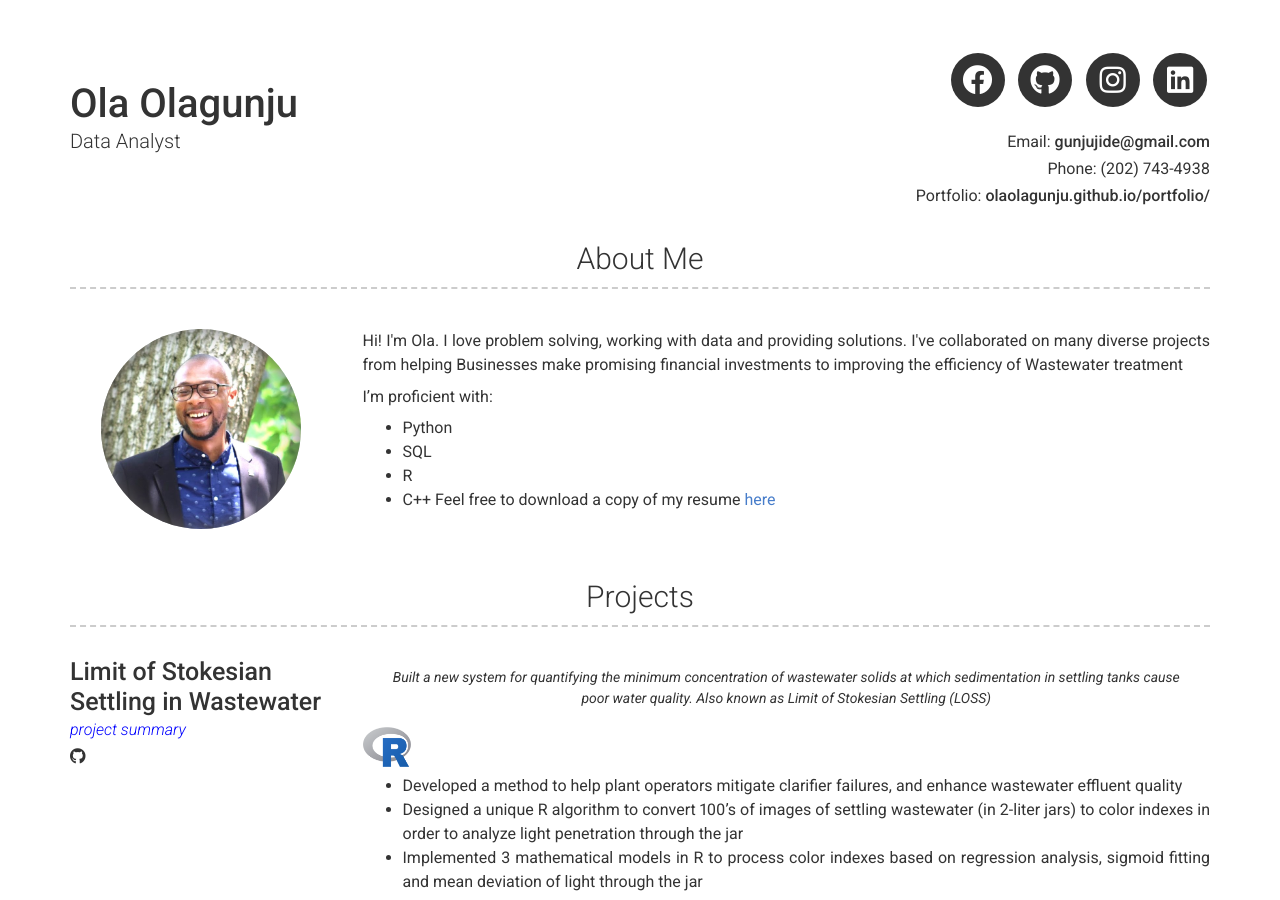
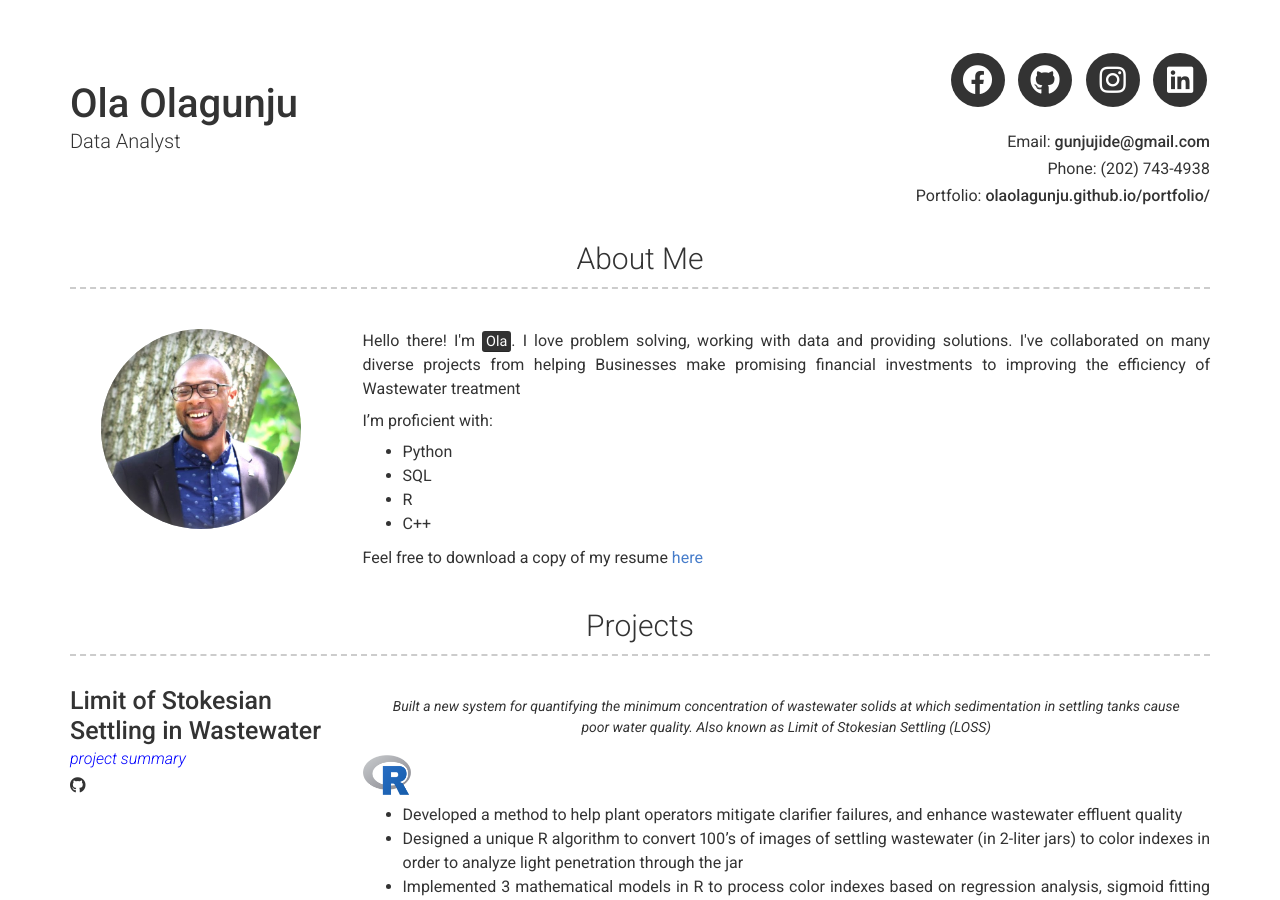
Before and after one commit to OlaOlagunju/cloudgeek.com.ng, a Jekyll site: the page built from index.md, in a window 1280 px wide and 900 px high. Built offline with Jekyll 4.4.1, drawn with Linux system fonts in a browser that asks for light colours; nearby versions of some CDN libraries.

Commit message:
Update _config.yml

```diff
--- a/_config.yml
+++ b/_config.yml
@@ -51,13 +51,13 @@ additional_links:
 # about_title: About Me (Use this to override about section title)
 about_profile_image: /images/meee.jpg
 about_content: | # this will include new lines to allow paragraphs
-  <p>Hi! I'm Ola. I love problem solving, working with data and providing solutions. I've collaborated on many diverse projects from helping Businesses make promising financial investments to improving the efficiency of Wastewater treatment
+  <p>Hello there! I'm <mark>Ola</mark>. I love problem solving, working with data and providing solutions. I've collaborated on many diverse projects from helping Businesses make promising financial investments to improving the efficiency of Wastewater treatment
   </p> I'm proficient with:
     - Python
     - SQL
     - R
     - C++
-  Feel free to download a copy of my resume <a href="https://github.com/OlaOlagunju/portfolio/raw/main/Ola_Resume.pdf">here</a>
+  <p>Feel free to download a copy of my resume <a href="https://github.com/OlaOlagunju/portfolio/raw/main/Ola_Resume.pdf">here</a></p>
 
 content:
   - title: Projects # Title for the section
```
